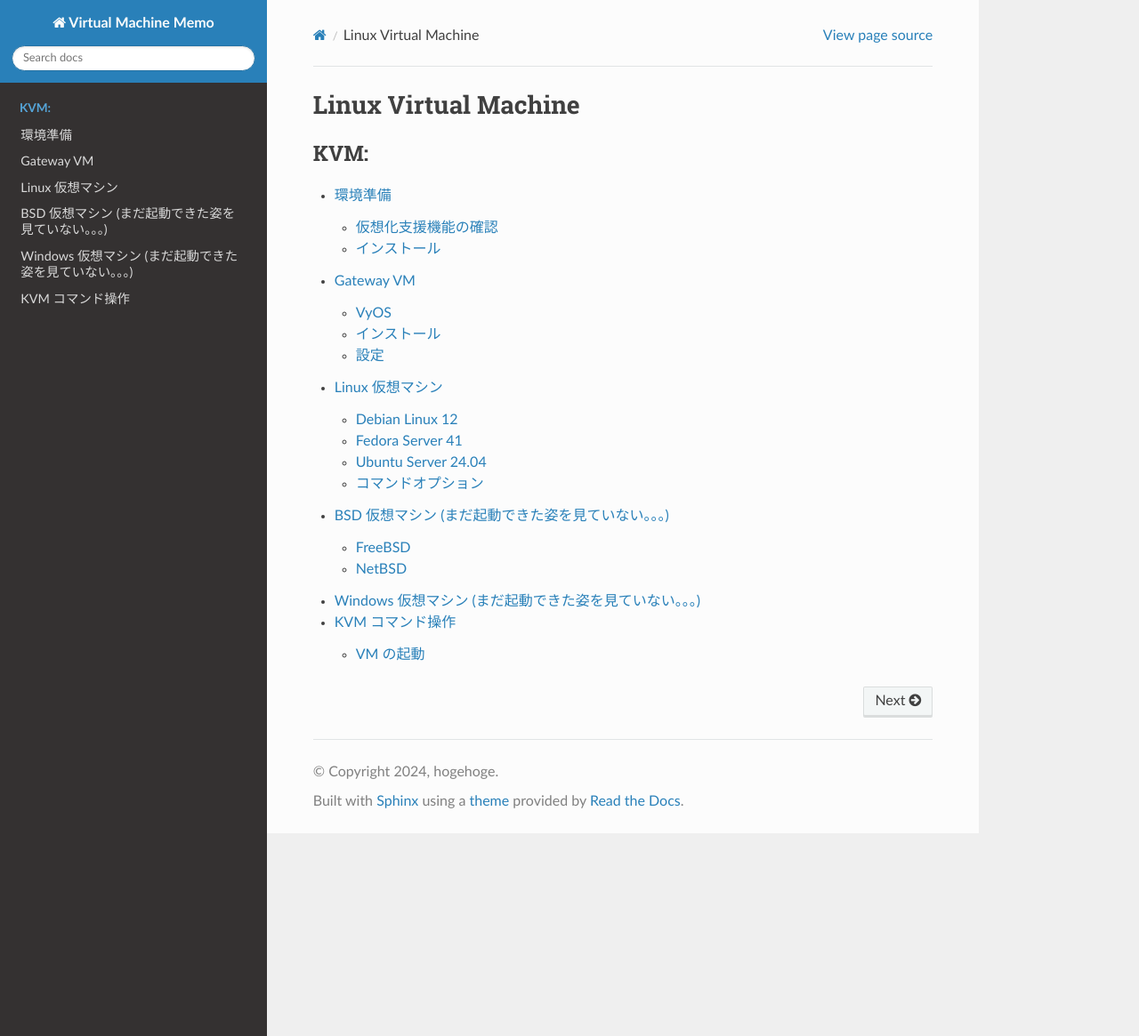
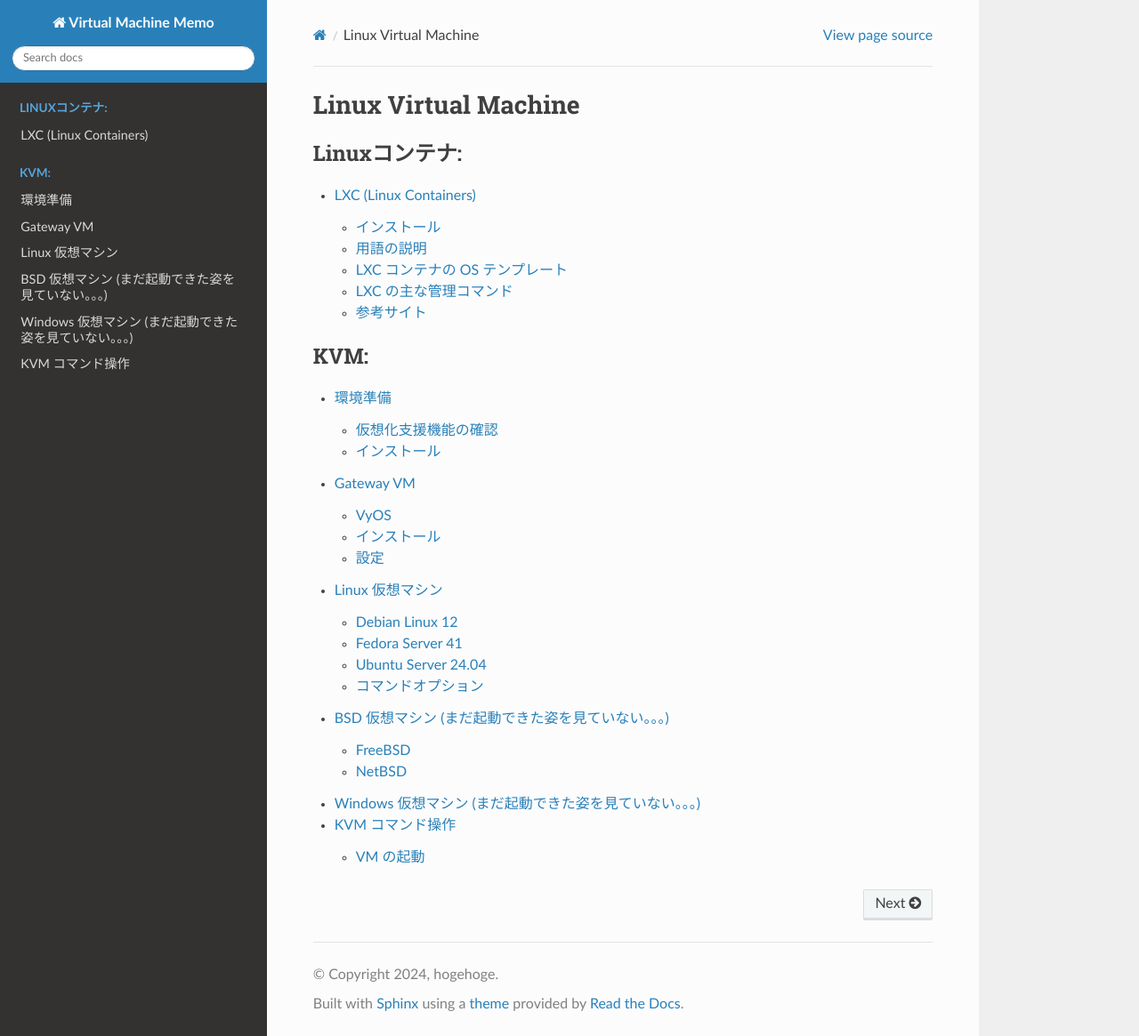
Before and after one commit to nynaka/linuxvm, a Sphinx documentation site: the page built from source/index.rst, in a window 1280 px wide and 1165 px high. Shown: the whole window at 89% size. Built offline with Sphinx 7.4.7 and the Read the Docs theme 3.1.0, drawn with Linux system fonts in a browser that asks for light colours.

Commit message:
LXC コンテナの簡易手順追加

````diff
--- a/source/index.rst
+++ b/source/index.rst
@@ -5,6 +5,12 @@
 
 Linux Virtual Machine
 =====================
+
+.. toctree::
+   :maxdepth: 2
+   :caption: Linuxコンテナ:
+
+   ./lxc
 
 .. toctree::
    :maxdepth: 2
--- /dev/null
+++ b/source/lxc.md
@@ -0,0 +1,107 @@
+LXC (Linux Containers)
+===
+
+## インストール
+
+- Debian / Ubuntu
+
+    ```bash
+    sudo apt install -y lxc
+    ```
+
+## 用語の説明
+
+- 特権コンテナ
+
+    権コンテナとは、root 権限で作成し、root 権限で実行するコンテナのことです。
+
+
+## LXC コンテナの OS テンプレート
+
+LXC の OS テンプレートは [https://images.linuxcontainers.org/](https://images.linuxcontainers.org/) で確認することができます。
+LXC コンテナ作成コマンドで、
+
+```bash
+sudo lxc-create --name mycontainer --template download
+```
+
+で実行すると、利用可能なコンテナ候補を確認することができます。
+
+
+## LXC の主な管理コマンド
+
+| 機能                   | コマンド    |
+| :--------------------- | :---------- |
+| コンテナ作成           | lxc-create  |
+| コンテナ起動           | lxc-start   |
+| コンテナ停止           | lxc-stop    |
+| コンテナ削除           | lxc-destroy |
+| コンテナのシェルに接続 | lxc-attach  |
+
+### コンテナの作成
+
+- Debian Linux 12 コンテナの作成
+
+    ```bash
+    sudo lxc-create --name debian12 --template download -- \
+        --dist debian --release bookworm --arch amd64
+    ```
+
+- Fedora Linux 41 コンテナの作成
+
+    ```bash
+    sudo lxc-create --name debian12 --template download -- \
+        --dist fedora --release 41 --arch amd64
+    ```
+
+### コンテナの起動
+
+- コンテナの起動
+
+    ```bash
+    sudo lxc-start --name debian12
+    ```
+
+- 起動確認 (コンテナ個別)
+
+    ```bash
+    sudo lxc-info --name debian12
+    ```
+
+- 起動確認 (起動中のコンテナ全部)
+
+    ```bash
+    sudo lxc-ls --fancy
+    ```
+
+- コンテナの自動起動設定
+
+    LXC コンテナごとの設定ファイルの `lxc.start.auto` に 1 を設定すると、OS のブート時に当該コンテナを自動起動できます。
+
+    ```bash
+    echo "lxc.start.auto = 1" | sudo tee -a /var/lib/lxc/debian12/config
+    ```
+
+### コンテナ内のシェルに接続
+
+```bash
+sudo lxc-attach --name debian12
+```
+
+### コンテナ停止
+
+```bash
+sudo lxc-stop --name debian12
+```
+
+### コンテナの削除
+
+```bash
+sudo lxc-destroy --name debian12
+```
+
+---
+
+## 参考サイト
+
+- [Linux Containers - LXC - はじめに](https://linuxcontainers.org/ja/lxc/getting-started/)
````
